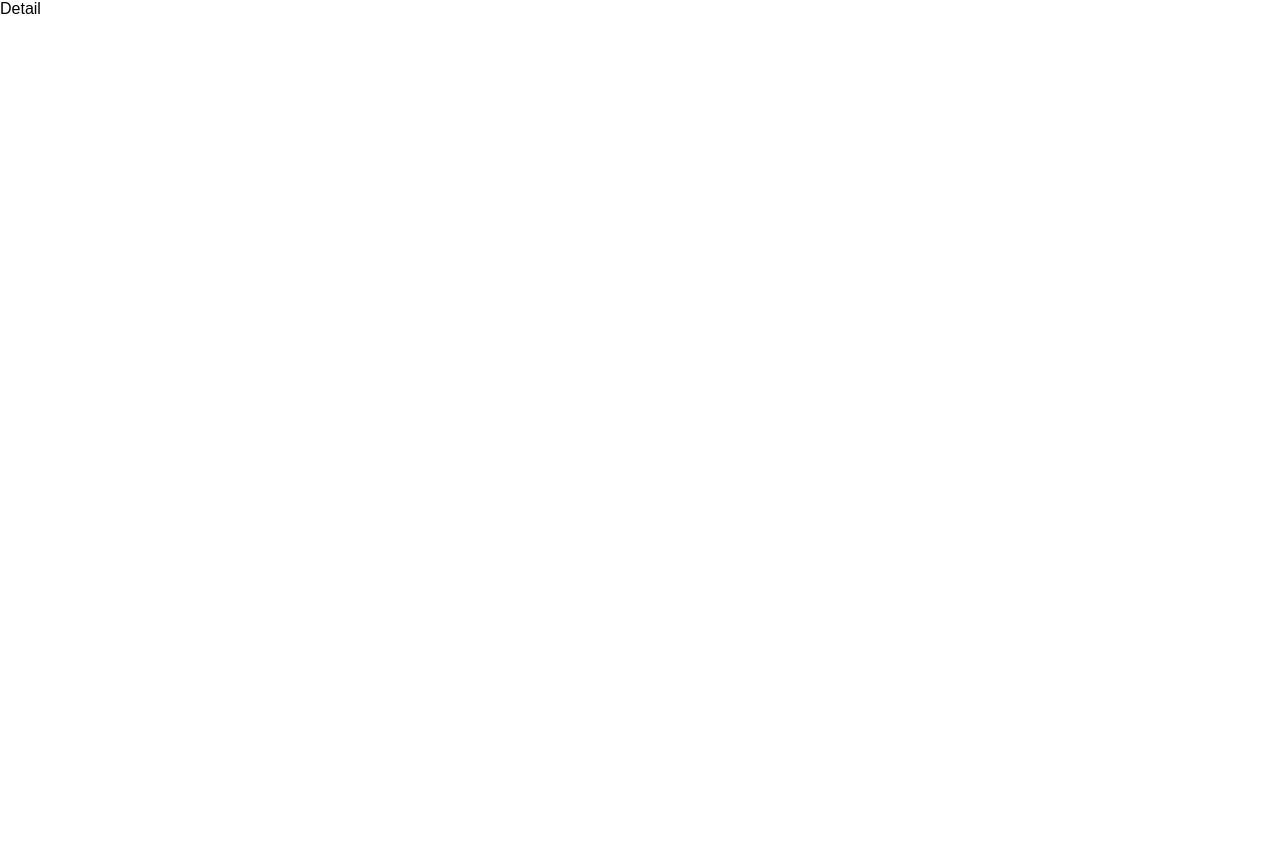
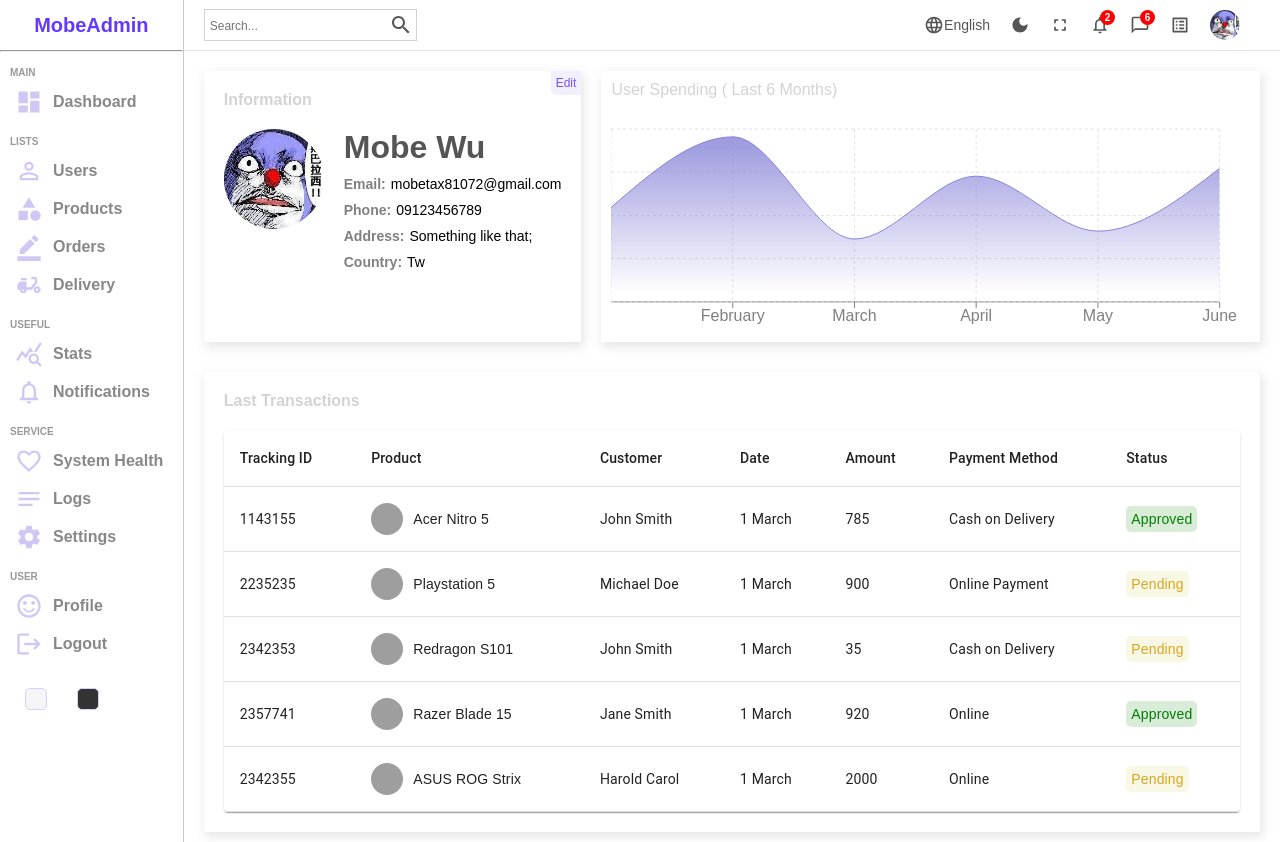
Before and after one commit to MobeTaxforfun/QuickAdmin, a React (Create React App) app: page /users/1 in a window 1280 px wide. Before the commit the page ends 800 px from the top, so only its background shows below. Built offline with nearby package versions, Linux system fonts and the light colour scheme; grey boxes are pictures that could not be loaded.

Commit message:
更新 Detail.jsx

```diff
--- a/src/components/chart/Chart.jsx
+++ b/src/components/chart/Chart.jsx
@@ -11,11 +11,11 @@
 ];
 
 
-const Chart = () => {
+const Chart = ({aspect, title}) => {
     return (
         <div className='chart'>
-            <div className="title">Last 6 Months</div>
-            <ResponsiveContainer width="100%" aspect={3 / 1}>
+            <div className="title">{title}</div>
+            <ResponsiveContainer width="100%" aspect={aspect}>
                 <AreaChart
                     width={730}
                     height={250}
--- a/src/pages/detail/Detail.jsx
+++ b/src/pages/detail/Detail.jsx
@@ -1,8 +1,61 @@
 import "./detail.scss"
+import Sidebar from "../../components/sidebar/Sidebar"
+import Navbar from "../../components/navbar/Navbar"
+import Chart from "../../components/chart/Chart";
+import TableList from "../../components/table/Table";
+
+import myLogo from '../../img/myavatar.jpg';
+
 
 const Detail = () => {
   return (
-    <div>Detail</div>
+    <div className="single">
+      <Sidebar />
+      <div className="singleContainer">
+        <Navbar />
+        <div className="top">
+          <div className="left">
+            <div className="editButton">Edit</div>
+            <h1 className="title">Information</h1>
+            <div className="item">
+              <img
+                src={myLogo}
+                alt=""
+                className="itemImg"
+              />
+              <div className="details">
+                <h1 className="itemTitle">Mobe Wu</h1>
+                <div className="detailItem">
+                  <span className="itemKey">Email:</span>
+                  <span className="itemValue">mobetax81072@gmail.com</span>
+                </div>
+                <div className="detailItem">
+                  <span className="itemKey">Phone:</span>
+                  <span className="itemValue">09123456789</span>
+                </div>
+                <div className="detailItem">
+                  <span className="itemKey">Address:</span>
+                  <span className="itemValue">
+                    Something like that;
+                  </span>
+                </div>
+                <div className="detailItem">
+                  <span className="itemKey">Country:</span>
+                  <span className="itemValue">Tw</span>
+                </div>
+              </div>
+            </div>
+          </div>
+          <div className="right">
+            <Chart aspect={3 / 1} title="User Spending ( Last 6 Months)" />
+          </div>
+        </div>
+        <div className="bottom">
+          <h1 className="title">Last Transactions</h1>
+          <TableList />
+        </div>
+      </div>
+    </div>
   )
 }
 
--- a/src/pages/detail/detail.scss
+++ b/src/pages/detail/detail.scss
@@ -0,0 +1,85 @@
+.single {
+    display: flex;
+    width: 100%;
+
+    .singleContainer {
+        flex: 6;
+
+        .top {
+            padding: 20px;
+            display: flex;
+            gap: 20px;
+
+            .left {
+                flex: 1;
+                -webkit-box-shadow: 2px 4px 10px 1px rgba(0, 0, 0, 0.47);
+                box-shadow: 2px 4px 10px 1px rgba(201, 201, 201, 0.47);
+                padding: 20px;
+                position: relative;
+
+                .editButton {
+                    position: absolute;
+                    top: 0;
+                    right: 0;
+                    padding: 5px;
+                    font-size: 12px;
+                    color: #7451f8;
+                    background-color: #7551f818;
+                    cursor: pointer;
+                    border-radius: 0px 0px 0px 5px;
+                }
+
+                .item {
+                    display: flex;
+                    gap: 20px;
+
+                    .itemImg {
+                        width: 100px;
+                        height: 100px;
+                        border-radius: 50%;
+                        object-fit: cover;
+                    }
+
+                    .details {
+                        .itemTitle {
+                            margin-bottom: 10px;
+                            color: #555;
+                        }
+
+                        .detailItem {
+                            margin-bottom: 10px;
+                            font-size: 14px;
+
+                            .itemKey {
+                                font-weight: bold;
+                                color: gray;
+                                margin-right: 5px;
+                            }
+
+                            .itemValue {
+                                font-weight: 300;
+                            }
+                        }
+                    }
+                }
+            }
+
+            .right {
+                flex: 2;
+            }
+        }
+
+        .bottom {
+            -webkit-box-shadow: 2px 4px 10px 1px rgba(0, 0, 0, 0.47);
+            box-shadow: 2px 4px 10px 1px rgba(201, 201, 201, 0.47);
+            padding: 20px;
+            margin: 10px 20px;
+        }
+
+        .title {
+            font-size: 16px;
+            color: lightgray;
+            margin-bottom: 20px;
+        }
+    }
+}
--- a/src/pages/home/Home.jsx
+++ b/src/pages/home/Home.jsx
@@ -21,7 +21,7 @@
                 </div>
                 <div className="charts">
                     <Featured />
-                    <Chart />
+                    <Chart aspect={3 / 1} title="Total" />
                 </div>
                 <div className="listContainer">
                     <div className="listTitle">SomeTable here</div>
```
